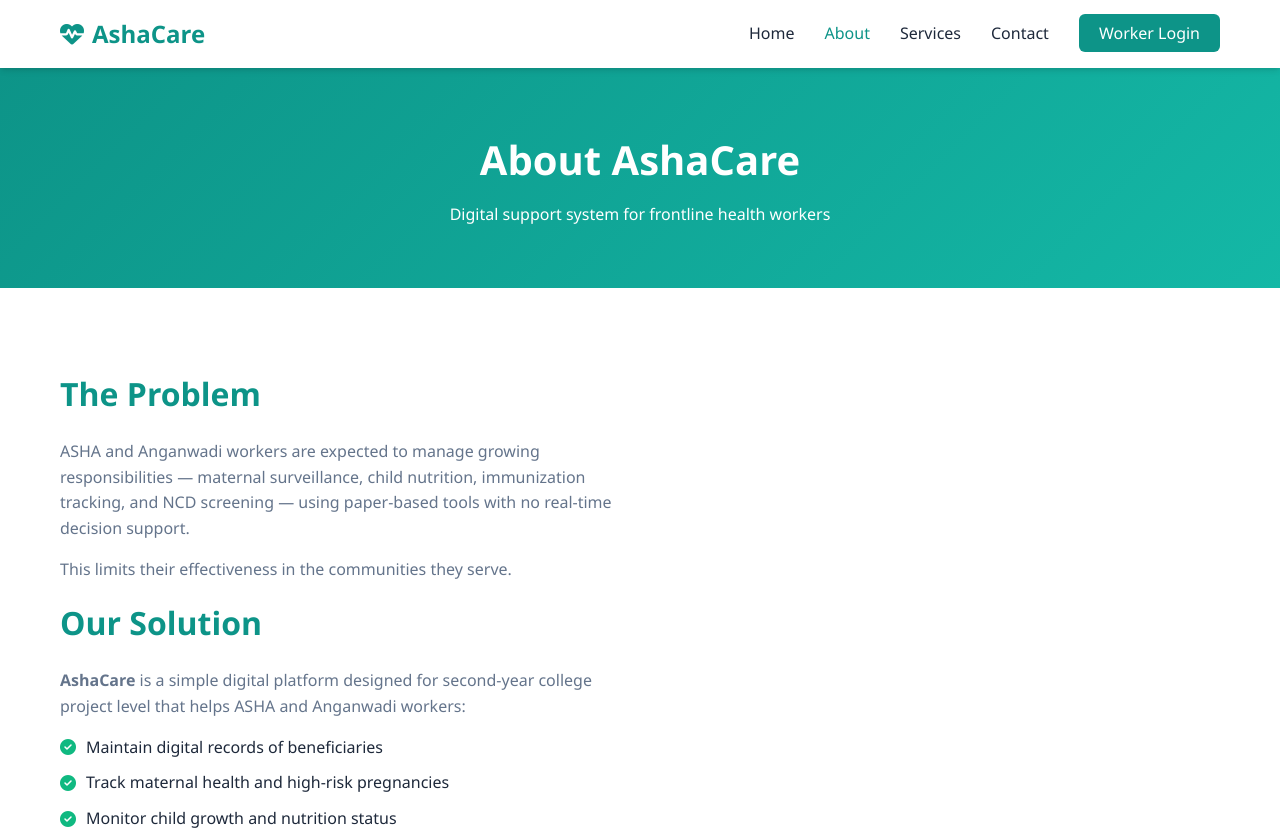
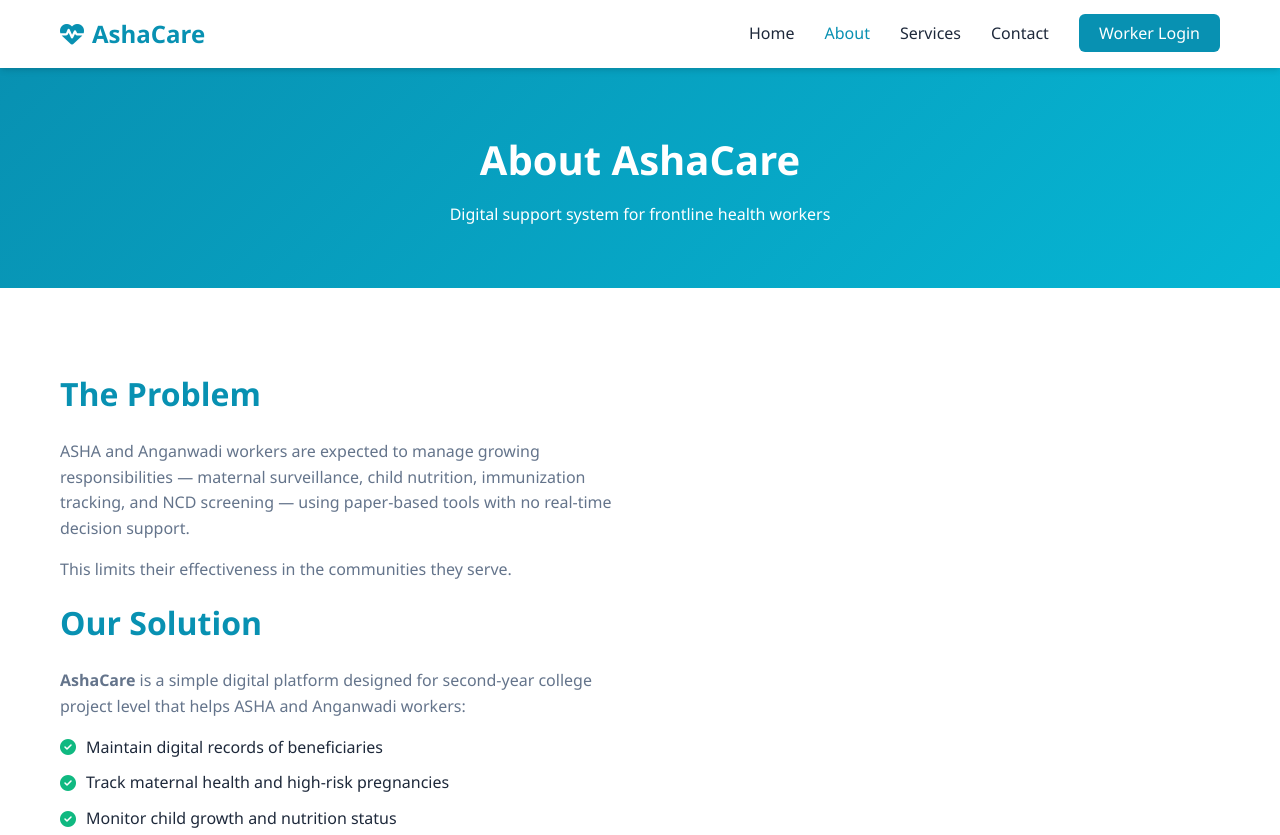
Before and after one commit to Parthpatne45/asha-care-portal, a Flask app: page /about in a window 1280 px wide. Shown: the top 835 px of the page. Run offline with Flask 3, Linux system fonts and the light colour scheme.

Commit message:
Update style.css

```diff
--- a/asha-care-portal/static/css/style.css
+++ b/asha-care-portal/static/css/style.css
@@ -6,9 +6,9 @@
 }
 
 :root {
-    --primary: #0d9488;
-    --primary-dark: #0f766e;
-    --secondary: #14b8a6;
+    --primary: #0891b2;
+    --primary-dark: #0e7490;
+    --secondary: #06b6d4;
     --dark: #1e293b;
     --light: #f8fafc;
     --gray: #64748b;
```
